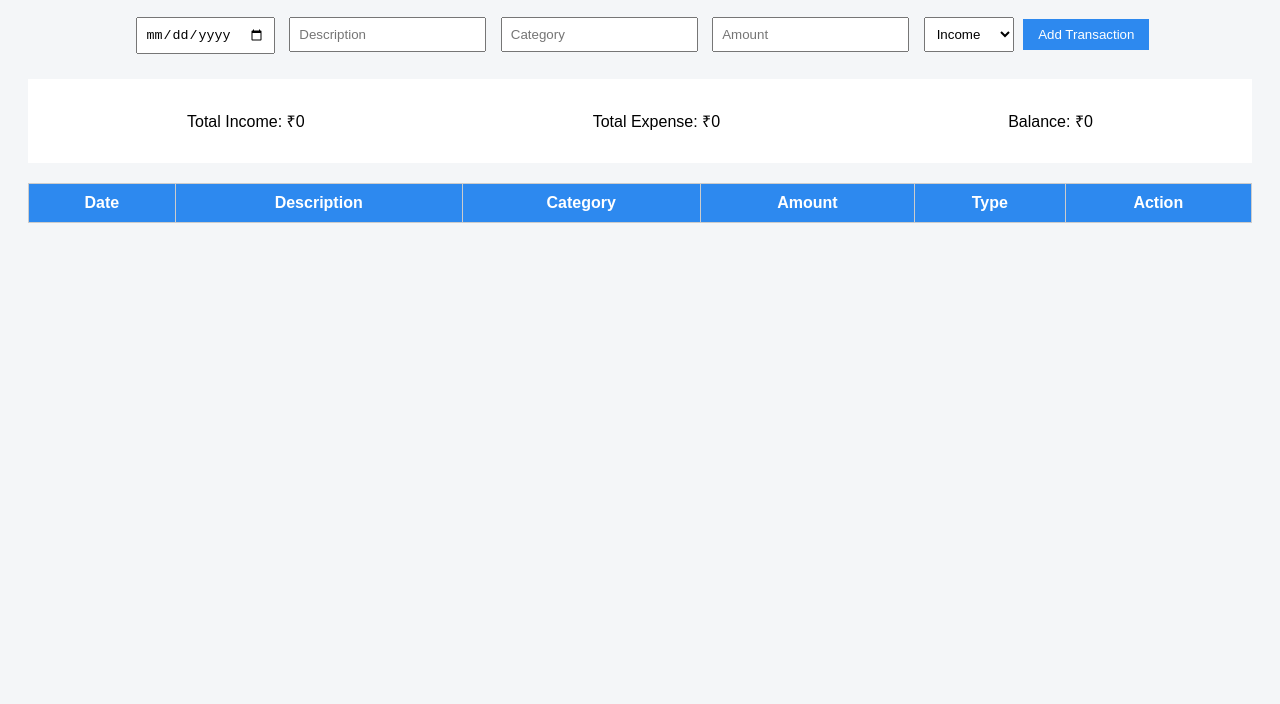
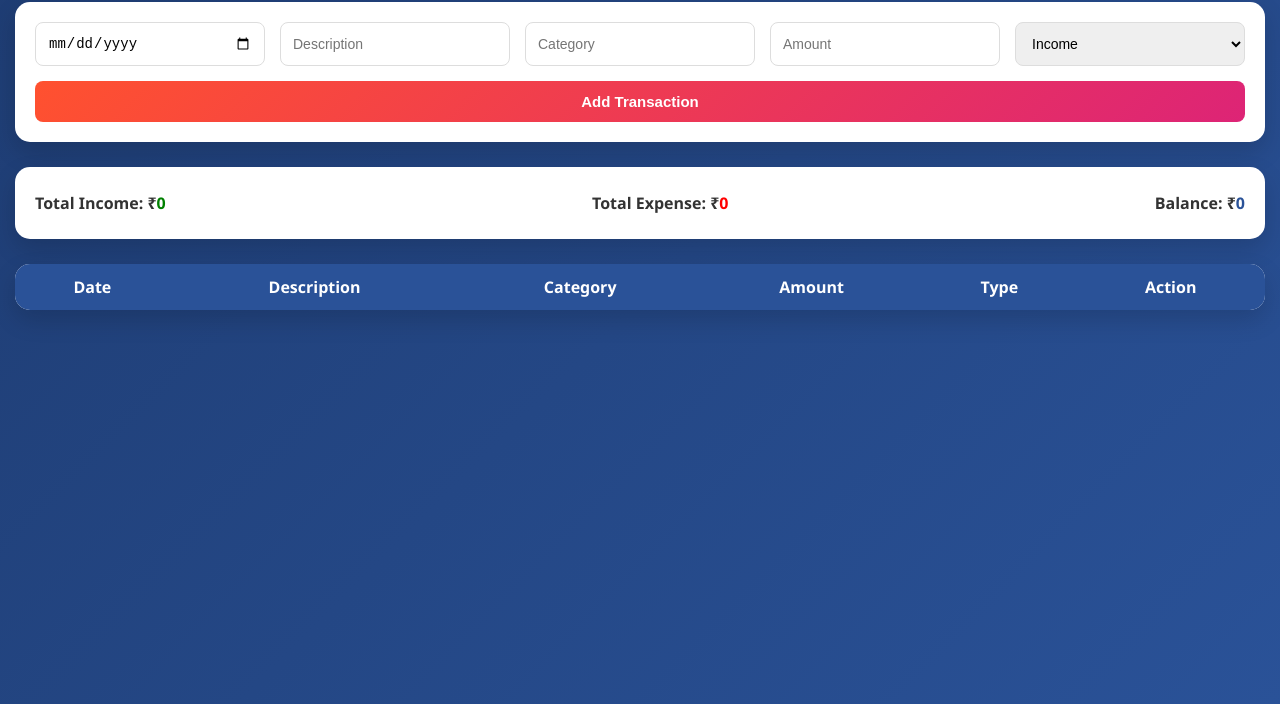
Before and after one commit to raxitamipara2-star/expense-tracker, a plain HTML site: page index.html in a window 1280 px wide. Shown: the part 96-800 px from the top of the page. Drawn offline with Linux system fonts and the light colour scheme.

Commit message:
Revamp CSS styles for improved layout and design
Updated styles for body, headings, forms, and tables with new design elements.

```diff
--- a/style.css
+++ b/style.css
@@ -1,52 +1,187 @@
+
+* {
+  margin: 0;
+  padding: 0;
+  box-sizing: border-box;
+}
+
 body {
-  font-family: Arial;
-  padding: 20px;
-  background: #f4f6f8;
+  font-family: 'Segoe UI', sans-serif;
+  background: linear-gradient(135deg, #1e3c72, #2a5298);
+  min-height: 100vh;
+  padding: 30px 15px;
+  color: #333;
 }
+
 
 h1 {
   text-align: center;
+  color: white;
+  margin-bottom: 25px;
+  font-size: 32px;
+  letter-spacing: 1px;
 }
 
 .form {
-  text-align: center;
-  margin-bottom: 20px;
+  background: white;
+  padding: 20px;
+  border-radius: 15px;
+  display: flex;
+  flex-wrap: wrap;
+  gap: 15px;
+  box-shadow: 0 10px 25px rgba(0,0,0,0.15);
+  margin-bottom: 25px;
 }
 
-.form input, .form select {
-  padding: 8px;
-  margin: 5px;
+.form input,
+.form select {
+  flex: 1 1 180px;
+  padding: 12px;
+  border-radius: 8px;
+  border: 1px solid #ddd;
+  font-size: 14px;
+  transition: 0.3s;
 }
 
-button {
-  padding: 8px 15px;
-  background: #2d89ef;
-  color: white;
-  border: none;
-  cursor: pointer;
+.form input:focus,
+.form select:focus {
+  border-color: #2a5298;
+  outline: none;
+  box-shadow: 0 0 5px rgba(42,82,152,0.4);
 }
 
+
+.form button {
+  flex: 1 1 200px;
+  padding: 12px;
+  border: none;
+  border-radius: 8px;
+  background: linear-gradient(135deg, #ff512f, #dd2476);
+  color: white;
+  font-size: 15px;
+  font-weight: bold;
+  cursor: pointer;
+  transition: 0.3s ease;
+}
+
+.form button:hover {
+  transform: translateY(-2px);
+  box-shadow: 0 5px 15px rgba(0,0,0,0.2);
+}
+
+
 .summary {
+  background: white;
+  padding: 20px;
+  border-radius: 15px;
+  box-shadow: 0 10px 25px rgba(0,0,0,0.15);
+  margin-bottom: 25px;
   display: flex;
-  justify-content: space-around;
-  margin: 20px 0;
-  background: white;
-  padding: 15px;
+  justify-content: space-between;
+  flex-wrap: wrap;
 }
+
+.summary p {
+  font-size: 16px;
+  font-weight: 600;
+  margin: 5px 0;
+}
+
+#income {
+  color: green;
+}
+
+#expense {
+  color: red;
+}
+
+#balance {
+  color: #2a5298;
+}
+
 
 table {
   width: 100%;
+  border-collapse: collapse;
   background: white;
-  border-collapse: collapse;
-}
-
-th, td {
-  padding: 10px;
-  border: 1px solid #ccc;
-  text-align: center;
+  border-radius: 15px;
+  overflow: hidden;
+  box-shadow: 0 10px 25px rgba(0,0,0,0.15);
 }
 
 th {
-  background: #2d89ef;
+  background: #2a5298;
   color: white;
+  padding: 12px;
+  font-weight: 600;
 }
+
+td {
+  padding: 10px;
+  text-align: center;
+  border-bottom: 1px solid #eee;
+}
+
+tr:hover {
+  background: #f4f6f9;
+}
+
+
+table button {
+  padding: 6px 10px;
+  border: none;
+  border-radius: 6px;
+  background: #ff4d4d;
+  color: white;
+  cursor: pointer;
+  font-size: 12px;
+  transition: 0.3s;
+}
+
+table button:hover {
+  background: #cc0000;
+}
+
+
+@media (max-width: 768px) {
+
+  body {
+    padding: 15px 10px;
+  }
+
+  h1 {
+    font-size: 24px;
+  }
+
+  .form {
+    flex-direction: column;
+  }
+
+  .summary {
+    flex-direction: column;
+    text-align: center;
+  }
+
+  table {
+    font-size: 13px;
+  }
+
+  th, td {
+    padding: 8px;
+  }
+}
+
+@media (max-width: 480px) {
+
+  .form input,
+  .form select,
+  .form button {
+    width: 100%;
+  }
+
+  table {
+    display: block;
+    overflow-x: auto;
+    white-space: nowrap;
+  }
+}
```
